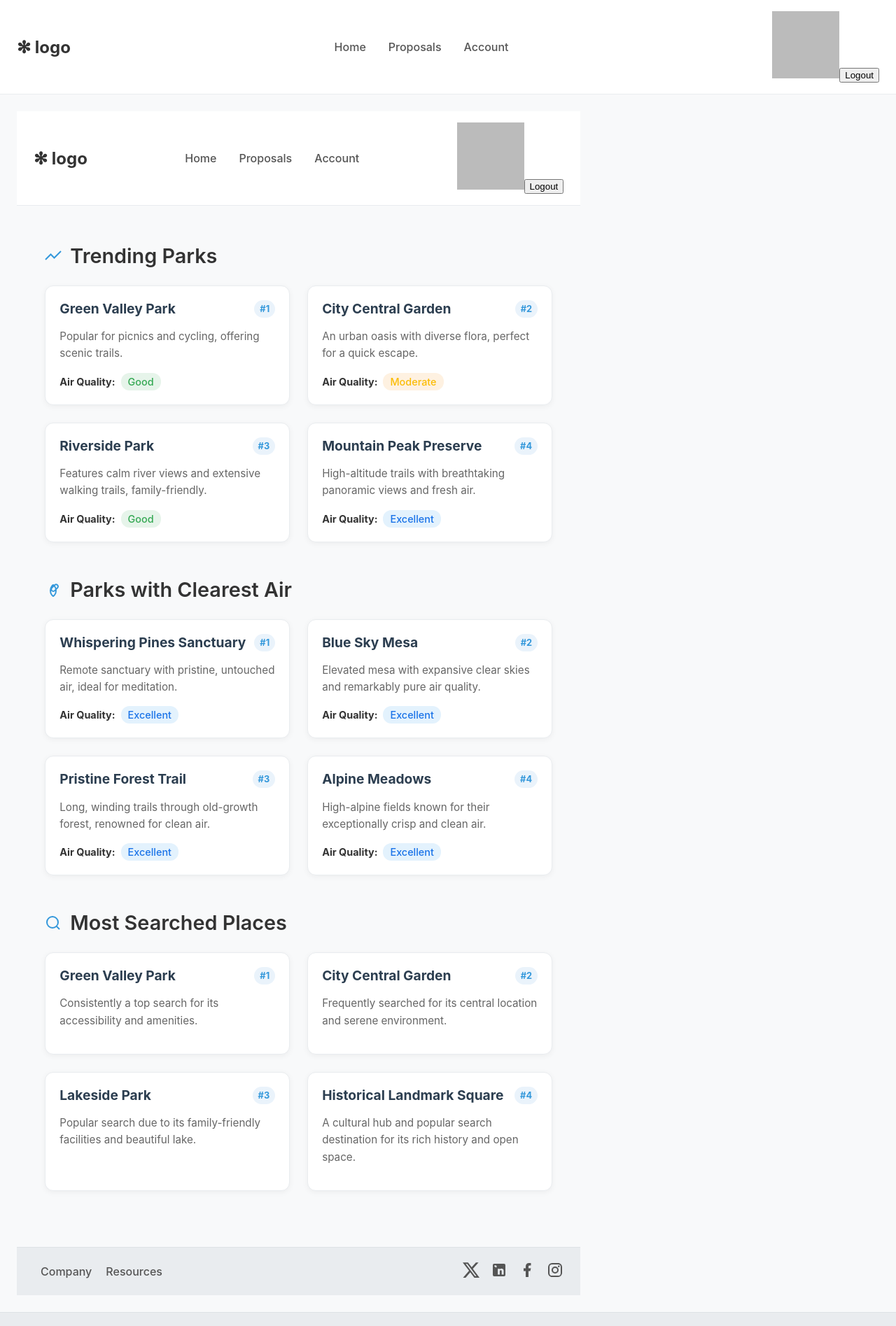
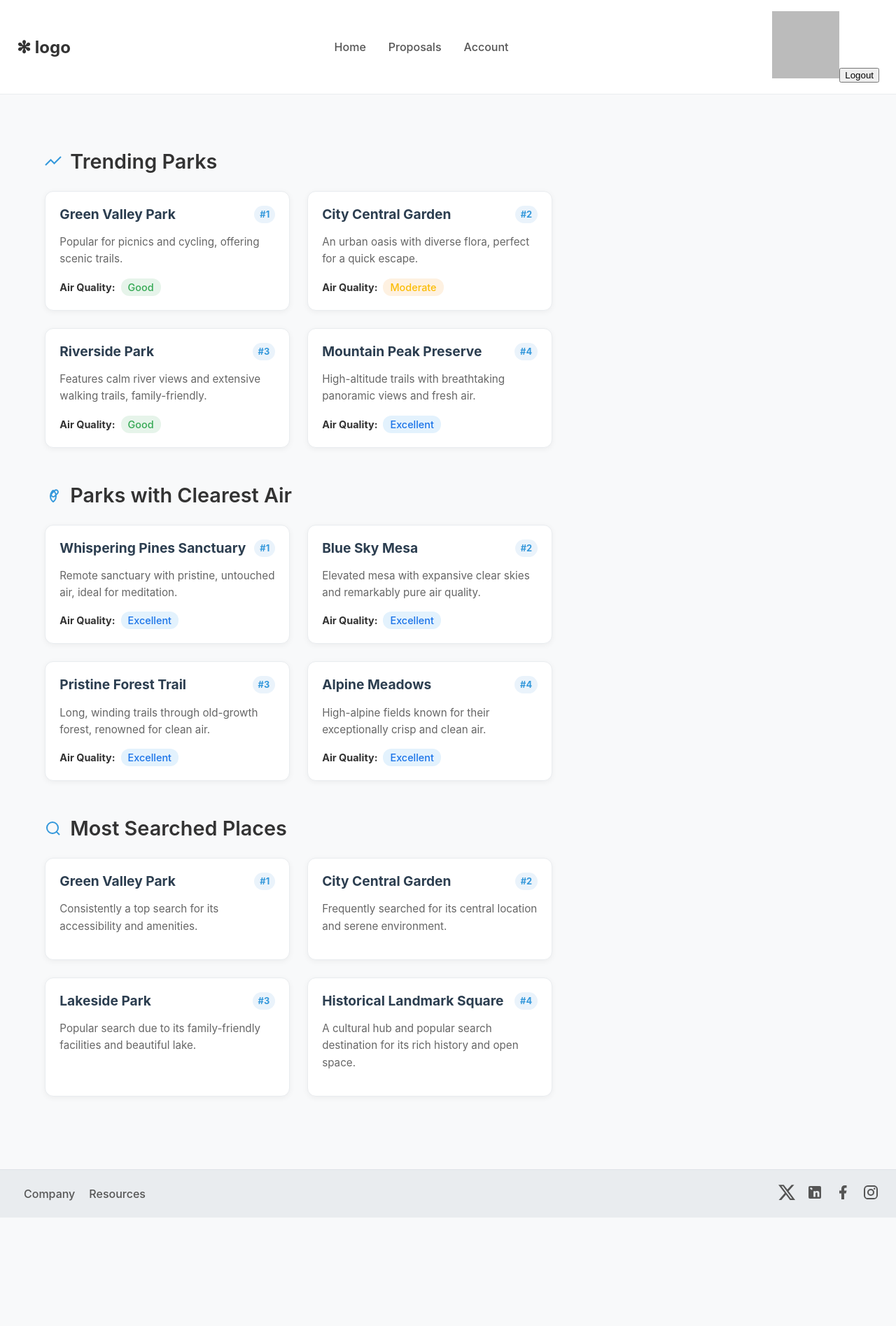
Before and after one commit to arkanantaa/compfest-aic-2025, a React (Vite) app in the folder frontend/: page /proposals in a window 1280 px wide. Shown: the top 1895 px of the page at 70% size. After the commit the page ends 1740 px from the top, so only its background shows below. Built offline with nearby package versions, Linux system fonts and the light colour scheme; no server answers; sample sign-in values are in the browser's storage.

Commit message:
Update ProposalsPage.jsx

```diff
--- a/frontend/src/pages/ProposalsPage.jsx
+++ b/frontend/src/pages/ProposalsPage.jsx
@@ -1,7 +1,5 @@
 // src/pages/ProposalsPage.jsx
 import React from 'react';
-import Header from '../components/Header';
-import Footer from '../components/Footer';
 import './ProposalsPage.css';
 
 // --- Data Contoh ---
@@ -59,7 +57,6 @@ const ParkCard = ({ rank, title, description, airQuality }) => {
 function ProposalsPage() {
   return (
     <div className="proposals-page-container">
-      <Header />
       <main className="proposals-main-content">
 
         {/* Bagian Trending Parks */}
@@ -93,7 +90,6 @@ function ProposalsPage() {
         </section>
 
       </main>
-      <Footer />
     </div>
   );
 }
```
